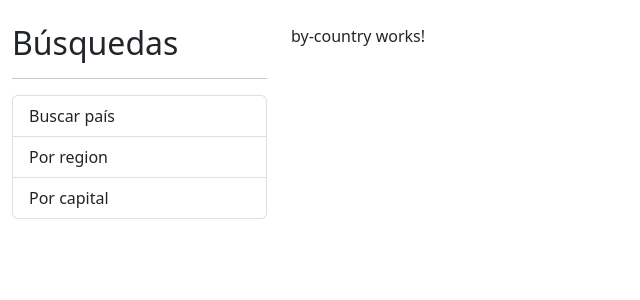
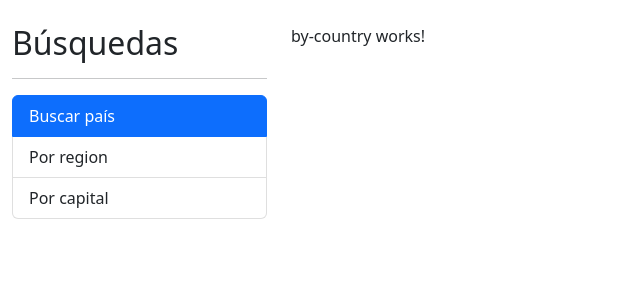
Before and after one commit to AngelCruzL/ng-countries, an Angular app: page / in a window 1280 px wide. Shown: the top 300 px of the page, without its empty margins (0-640 px from the left). Built offline with nearby package versions, Linux system fonts and the light colour scheme.

Commit message:
feat: add routerLink

```diff
--- a/src/app/app.component.html
+++ b/src/app/app.component.html
@@ -4,9 +4,32 @@
     <hr />
 
     <ul class="list-group">
-      <li class="list-group-item">Buscar país</li>
-      <li class="list-group-item">Por region</li>
-      <li class="list-group-item">Por capital</li>
+      <li
+        routerLink=""
+        routerLinkActive="active"
+        [routerLinkActiveOptions]="{ exact: true }"
+        class="list-group-item"
+      >
+        Buscar país
+      </li>
+
+      <li
+        routerLink="region"
+        routerLinkActive="active"
+        [routerLinkActiveOptions]="{ exact: true }"
+        class="list-group-item"
+      >
+        Por region
+      </li>
+
+      <li
+        routerLink="capital"
+        routerLinkActive="active"
+        [routerLinkActiveOptions]="{ exact: true }"
+        class="list-group-item"
+      >
+        Por capital
+      </li>
     </ul>
   </div>
 
```
